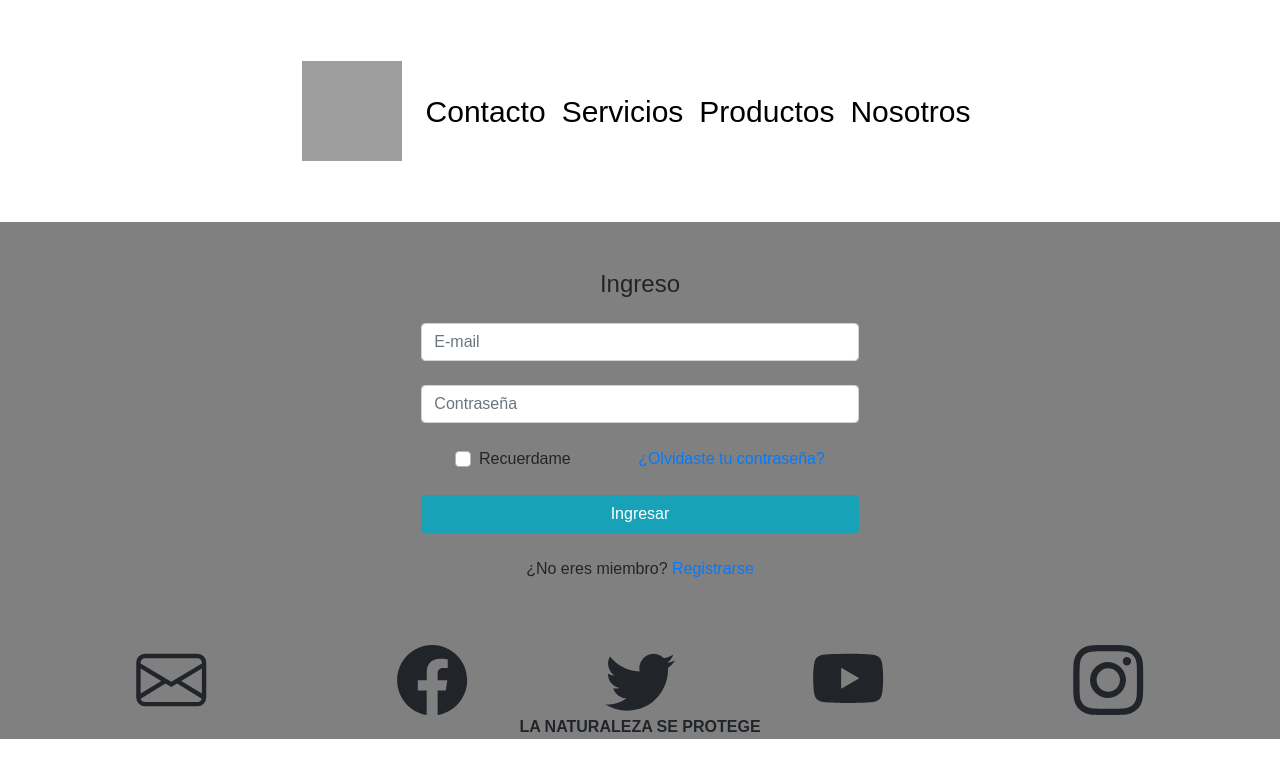
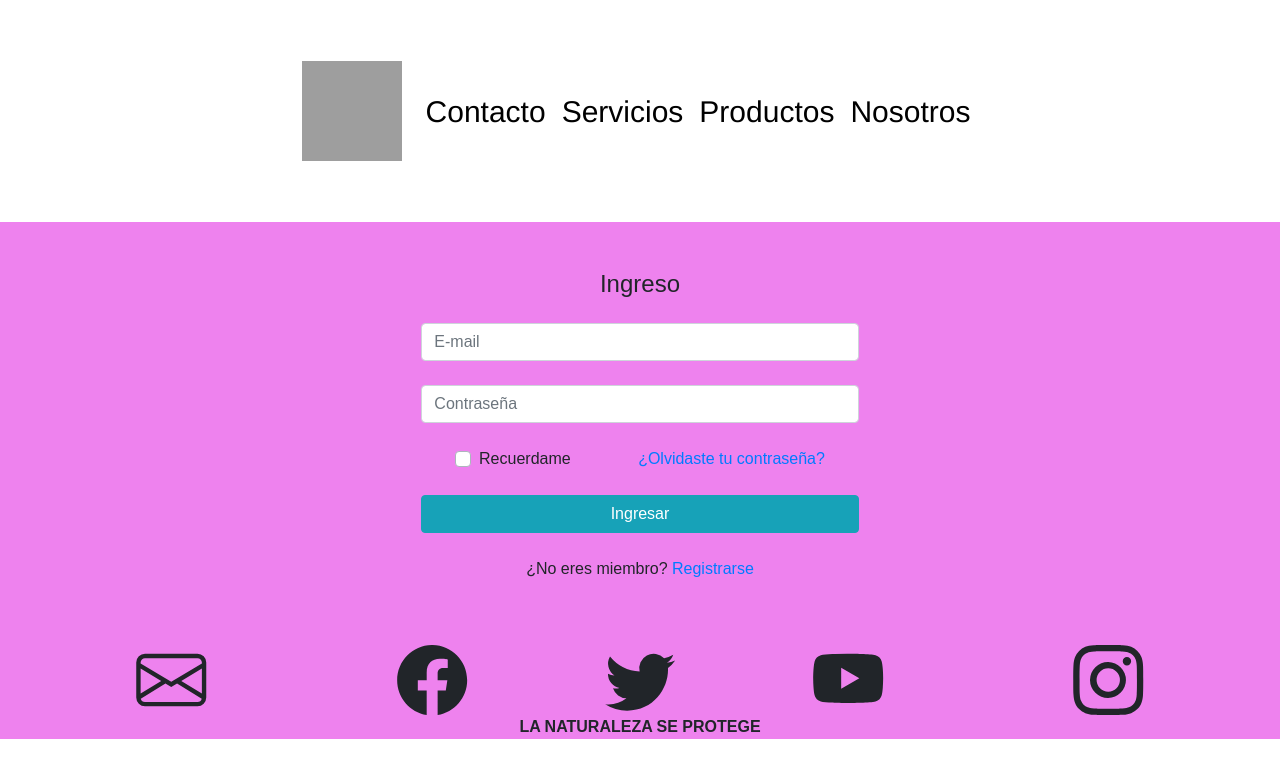
Before and after one commit to tinchovidal/CaptureYou, a website: page views/servicios.html in a window 1280 px wide. Drawn offline with nearby package versions, Linux system fonts and the light colour scheme; grey boxes are pictures that could not be loaded.

Commit message:
primer cambio del proyecto con SASS

```diff
--- /dev/null
+++ b/scss/_colores.scss
@@ -0,0 +1,5 @@
+$colorPrimario: black;
+$colorSecundario: violet;
+$bgPrimario: yellow;
+$bgSecundario: white;
+$colorTerciario: darkred;
--- /dev/null
+++ b/scss/_footer.scss
@@ -0,0 +1,5 @@
+footer{
+	background-color: $colorSecundario;
+	font-family: $ff-primaria;
+
+}
--- /dev/null
+++ b/scss/_fuentes.scss
@@ -0,0 +1,3 @@
+$ff-primaria: 'League Spartan',
+sans-serif;
+$ff-secundaria: helvetica;
--- /dev/null
+++ b/scss/_main.scss
@@ -0,0 +1,18 @@
+h2{
+
+	display: flex;
+	justify-content: center;
+	align-items: center;
+	padding: 60px;
+	font-family: $ff-secundaria;
+}
+
+.losLorem{
+	background-color: $bgPrimario;
+	font-family: $ff-primaria;
+}
+
+
+.formularioCapture{
+	background-color: $colorSecundario;
+}
--- /dev/null
+++ b/scss/_nav.scss
@@ -0,0 +1,28 @@
+.logoImg {
+
+	width: 100px;
+	height: 100px;
+}
+
+.nav-link {
+
+	font-size: 30px;
+	color: $colorPrimario;
+	font-family: $ff-secundaria;
+}
+
+nav {
+	background-color: $bgPrimario;
+	ul{
+		display: flex;
+		li{
+			text-decoration: none;
+			a {
+				color: $colorSecundario;
+				&:hover{
+					color: $colorTerciario;
+				}
+			}
+		}
+	}
+}
--- /dev/null
+++ b/scss/style.scss
@@ -0,0 +1,5 @@
+@import "colores";
+@import "fuentes";
+@import "nav";
+@import "main";
+@import "footer";
--- a/views/servicios.html
+++ b/views/servicios.html
@@ -8,7 +8,7 @@
     <!-- LINK CDN CSS BOOTSTRAP -->
     <link rel="stylesheet" href="https://cdn.jsdelivr.net/npm/bootstrap@4.6.1/dist/css/bootstrap.min.css" integrity="sha384-zCbKRCUGaJDkqS1kPbPd7TveP5iyJE0EjAuZQTgFLD2ylzuqKfdKlfG/eSrtxUkn" crossorigin="anonymous">
     <!-- MI CSS NATIVO! -->
-    <link rel="stylesheet" href="../css/style.css">
+    <link rel="stylesheet" href="../css/estilo.css">
 </head>
 
 <body>
@@ -23,16 +23,16 @@
                     <div class="collapse navbar-collapse" id="navbarNav">
                         <ul class="navbar-nav">
                             <li class="nav-item ">
-                                <a class="nav-link" href="views/contacto.html">Contacto</a>
+                                <a class="nav-link" href="contacto.html">Contacto</a>
                             </li>
                             <li class="nav-item">
-                                <a class="nav-link" href="views/servicios.html">Servicios</a>
+                                <a class="nav-link" href="servicios.html">Servicios</a>
                             </li>
                             <li class="nav-item">
-                                <a class="nav-link" href="views/productos.html">Productos</a>
+                                <a class="nav-link" href="productos.html">Productos</a>
                             </li>
                             <li class="nav-item">
-                                <a class="nav-link" href="views/nosotros.html">Nosotros</a>
+                                <a class="nav-link" href="nosotros.html">Nosotros</a>
                             </li>
                         </ul>
                     </div>
```
Also changed, not shown: index.html (+1 -1 lines), package.json (added, +24 -0 lines), views/contacto.html (+4 -4 lines), views/nosotros.html (+1 -1 lines), views/productos.html (+1 -1 lines), css/estilo.css (added), css/style.css (deleted), 2 other files.
